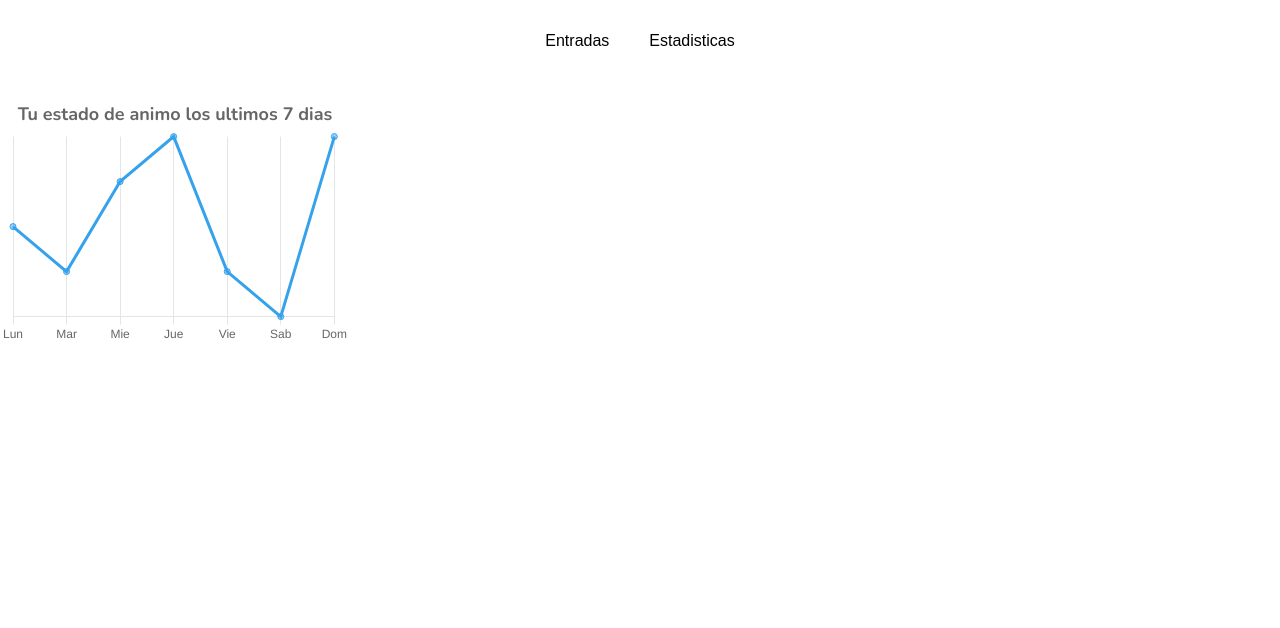
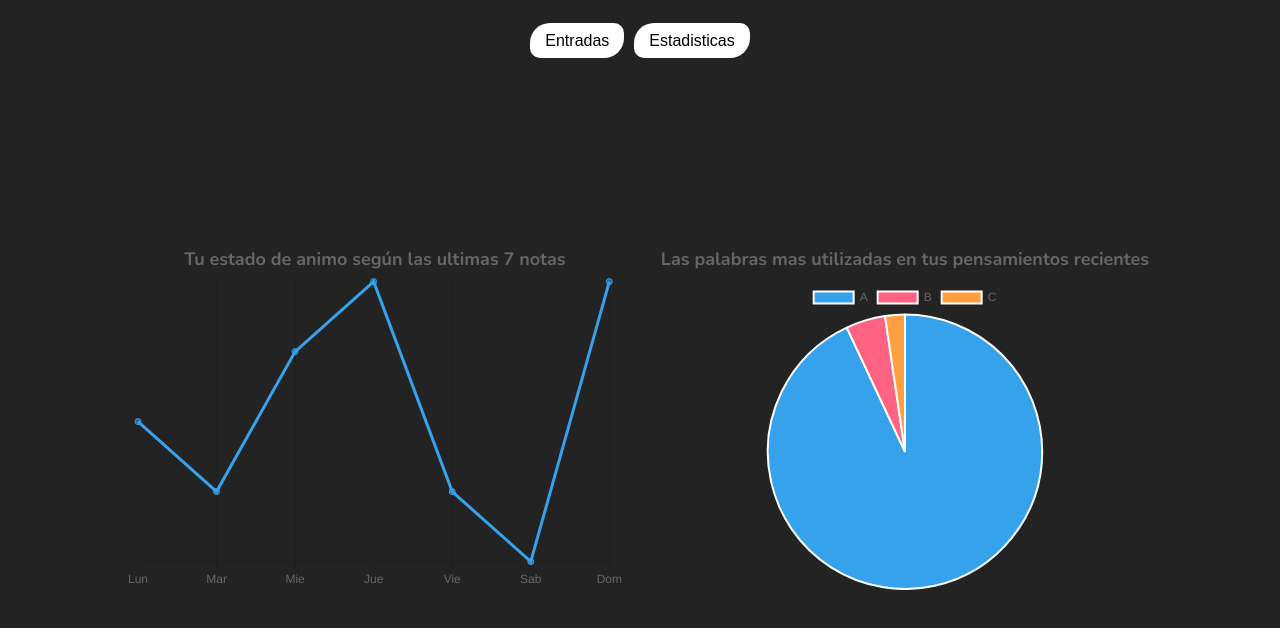
Before and after one commit to alejoevilches/balance, a React (Vite) app: page /stats in a window 1280 px wide. Shown: the top 628 px of the page. Built offline with nearby package versions, Linux system fonts and the light colour scheme.

Commit message:
add pie chart

```diff
--- a/src/components/LineChart.tsx
+++ b/src/components/LineChart.tsx
@@ -5,8 +5,8 @@ export function LineChart(){
   return (
     <Chart
         type="line"
-        width={350}
-        height={250}
+        width={500}
+        height={350}
         datasetIdKey='id'
         options={{
           responsive:false,
@@ -15,7 +15,7 @@ export function LineChart(){
           scales:{
             x:{
               type:"category",
-              labels:["Lun", "Mar", "Mie", "Jue", "Vie", "Sab", "Dom"]
+              labels:["Lun", "Mar", "Mie", "Jue", "Vie", "Sab", "Dom"],
             },
             y:{
               display:false,
@@ -23,7 +23,7 @@ export function LineChart(){
           },
           plugins:{
             title:{
-              text:"Tu estado de animo los ultimos 7 dias",
+              text:"Tu estado de animo según las ultimas 7 notas",
               display:true,
               font:{
                 family:"Nunito",
--- /dev/null
+++ b/src/components/PieChart.tsx
@@ -0,0 +1,36 @@
+import { Chart } from "react-chartjs-2"
+import 'chart.js/auto'
+
+export function PieChart(){
+  return (
+    <Chart
+      type="pie"
+      width={500}
+      height={350}
+      data={{
+        labels:[
+          "A",
+          "B",
+          "C"
+        ],
+        datasets:[{
+          label:"Prueba",
+          data:[200,10,5]
+        }]
+      }}
+      options={{
+        responsive:false,
+        plugins:{
+          title:{
+            display:true,
+            text:"Las palabras mas utilizadas en tus pensamientos recientes",
+            font:{
+              size:18,
+              family:"Nunito",
+            }
+          }
+        }
+      }}
+    />
+  )
+}
--- a/src/components/Stats.css
+++ b/src/components/Stats.css
@@ -3,3 +3,11 @@
 body{
   background: var(--background-color)
 }
+
+.charts-container{
+  display:flex;
+  height:80vh;
+  align-items: center;
+  justify-content: center;
+  gap:30px;
+}
--- a/src/components/Stats.tsx
+++ b/src/components/Stats.tsx
@@ -1,13 +1,17 @@
 import { Navbar } from "./Navbar";
-import "../index.css"
+import "./Stats.css"
 import { LineChart } from "./LineChart";
+import { PieChart } from "./PieChart";
 
 export function Stats() {
 
   return (
     <>
       <Navbar />
-      <LineChart />
+      <div className="charts-container">
+        <LineChart />
+        <PieChart />
+      </div>
     </>
   );
 }
```
